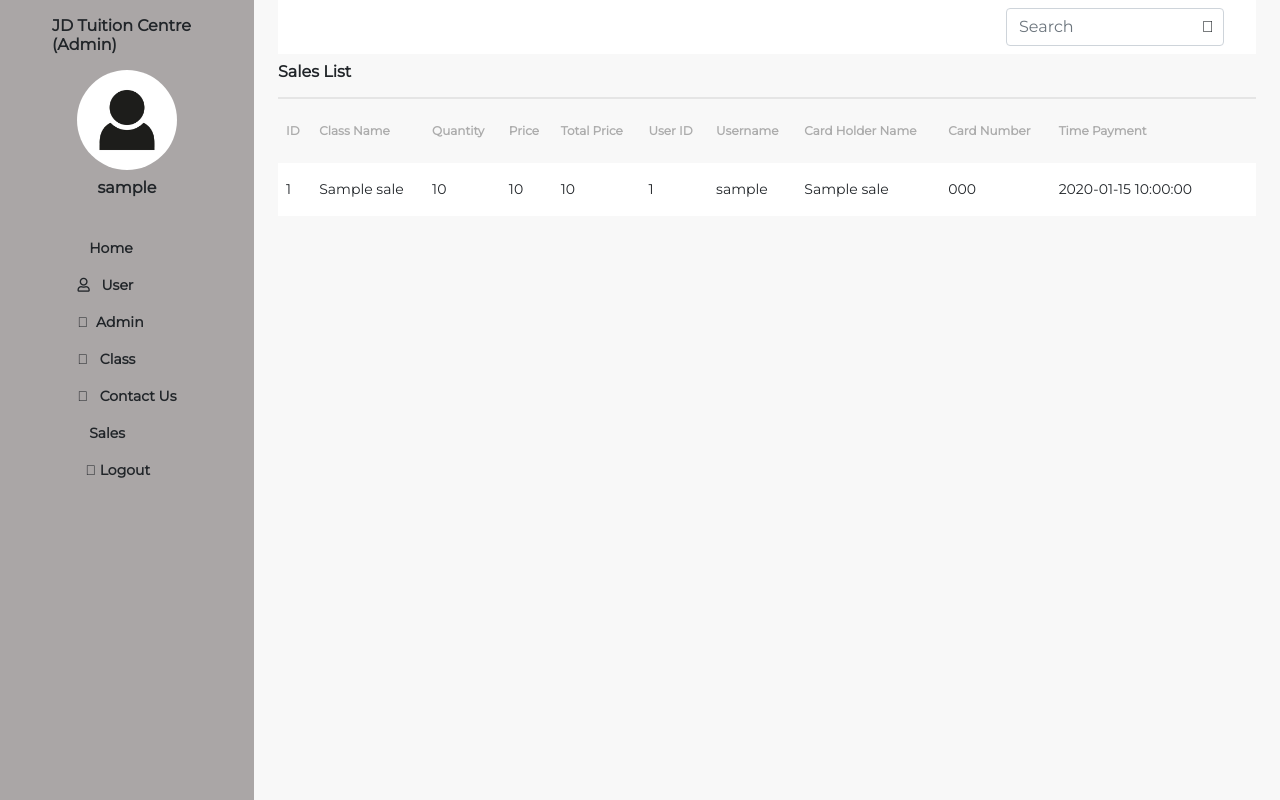
After one commit to limjiade1129/Enterprise-Project, a PHP site: page /sales_list.php in a window 1280 px wide. The commit adds this page. Run offline with PHP 8.4, Linux system fonts and the light colour scheme; the visitor is signed in with stand-in values (Sample User, id 1); tables that the repository leaves empty or names only in its code hold one stand-in row (values such as "Sample post"); some libraries are stand-ins or nearby versions.

Commit message:
Add files via upload

```diff
--- /dev/null
+++ b/Enterprise Project/admin/sales_list.php
@@ -0,0 +1,96 @@
+
+
+<!DOCTYPE html>
+<html lang="en">
+
+<head>
+    <meta charset="UTF-8">
+    <meta http-equiv="X-UA-Compatible" content="IE=edge">
+    <meta name="viewport" content="width=device-width, initial-scale=1.0">
+    <title>Sales list</title>
+    <link rel="stylesheet" href="css/bootstrap.css">
+    <link rel="stylesheet" href="css/style.css">
+    <link rel="stylesheet" href="https://pro.fontawesome.com/releases/v5.10.0/css/all.css"
+        integrity="sha384-AYmEC3Yw5cVb3ZcuHtOA93w35dYTsvhLPVnYs9eStHfGJvOvKxVfELGroGkvsg+p" crossorigin="anonymous" />
+</head>
+
+<body class="bg-content">
+    <main class="dashboard d-flex">
+        <!-- start sidebar -->
+        <?php
+            include "sidebar.php";
+        ?>
+        <!-- end sidebar -->
+
+        <!-- start content page -->
+        <div class="container-fluid px-4">
+        <?php
+            include "header.php";
+        ?>
+
+
+            <div class="student-list-header d-flex justify-content-between align-items-center py-2">
+                <div class="title h6 fw-bold">Sales List</div>
+            </div>
+
+            <div class="table-responsive">
+                <table class="table student_list table-borderless">
+                    <thead>
+                        <tr class="align-middle">
+                            <th>ID</th>
+                            <th>Class Name</th>
+                            <th>Quantity</th>
+                            <th>Price</th>
+                            <th>Total Price</th>
+                            <th>User ID</th>
+                            <th>Username</th>
+                            <th>Card Holder Name</th>
+                            <th>Card Number</th>
+                            <th>Time Payment</th>
+                            <th class="opacity-0">list</th>
+                        </tr>
+                    </thead>
+                    <tbody>
+                        <?php
+                          include 'config.php';
+                          $result = $conn -> query("SELECT * FROM sales");
+                          foreach($result as $value):
+                        ?>
+                      <tr class="bg-white align-middle">
+                                <td><?php echo $value['id'] ?></td>
+                                <td><?php echo $value['productname'] ?></td>
+                                <td><?php echo $value['quantity'] ?></td>
+                                <td><?php echo $value['price'] ?></td>
+                                <td><?php echo $value['total'] ?></td>
+                                <td><?php echo $value['userid'] ?></td>
+                                <td><?php echo $value['username'] ?></td>
+                                <td><?php echo $value['card_holder_name'] ?></td>
+                                <td><?php echo $value['card_number'] ?></td>
+                                <td><?php echo $value['time_created'] ?></td>
+                                <td class="d-md-flex gap-3 mt-3">
+                                    <a href="#" onclick="confirmRemove(<?php echo $value['id']?>)"><i class="far fa-trash"></i></a>
+                                </td>
+                        </tr>
+
+                        <?php endforeach; ?>
+                    </tbody>
+                </table>
+            </div>
+        </div>
+        <!-- end content page -->
+    </main>
+
+    <script>
+    function confirmRemove(id) {
+        var confirmDelete = confirm("Are you sure you want to remove this user?");
+
+        if (confirmDelete) {
+            window.location.href = "remove_sales.php?id=" + id;
+        }
+    }
+</script>
+    <script src="js/bootstrap.bundle.js"></script>
+    <script src="js/script.js"></script>
+</body>
+
+</html>
--- a/Enterprise Project/admin/sidebar.php
+++ b/Enterprise Project/admin/sidebar.php
@@ -1,6 +1,20 @@
 <?php
 include 'config.php';
 session_start();?>
+
+<script>
+    // JavaScript code for logout confirmation
+    document.addEventListener("DOMContentLoaded", function () {
+        document.querySelector('.logout-link').addEventListener('click', function (e) {
+            e.preventDefault();
+            var confirmLogout = confirm("Are you sure you want to logout?");
+            if (confirmLogout) {
+                window.location.href = "adminlogin.php";
+            }
+        });
+    });
+</script>
+
 <div class="bg-sidebar vh-100 w-50 position-fixed">
             <div class="log d-flex justify-content-between">
                 <h1 class="text-start ms-5 ps-1 mt-3 h6 fw-bold">JD Tuition Centre (Admin)</h1>
@@ -23,11 +37,9 @@ session_start();?>
                                     class="fal fa-bookmark me-2"></i> <span>Class</span></a></li>
                         <li class="h7"><a class=" nav-link text-dark" href="contactus_list.php"><i
                                     class="fal fa-solid fa-comment me-2"></i> <span>Contact Us</span></a></li>
-                        <li class="h7"><a class=" nav-link text-dark" href="payment_list.php"><i
-                                    class="fal fa-usd-square me-2"></i> <span>Payment</span></a></li>
-                        <li class="h7"><a class=" nav-link text-dark" href=""><i
-                                    class="fal fa-file-chart-line me-2"></i> <span>Report</span></a></li>
-                        <li class="h7"><a class=" nav-link text-dark" href="logout.php"><i
+                        <li class="h7"><a class=" nav-link text-dark" href="sales_list.php"><i
+                                    class="fal fa-usd-square me-2"></i> <span>Sales</span></a></li>
+                        <li class="h7"><a class=" nav-link text-dark logout-link" href="#"><i
                                     class="fal fa-sign-out-alt ms-2"></i> <span>Logout</span></a></li>
                 </ul>
 
--- a/Enterprise Project/cart.php
+++ b/Enterprise Project/cart.php
@@ -39,9 +39,8 @@ if(isset($_GET['delete_all'])){
 
    <link rel="stylesheet" href="https://cdnjs.cloudflare.com/ajax/libs/font-awesome/6.0.0/css/all.min.css">
    <link href="https://cdn.jsdelivr.net/npm/bootstrap@5.0.0-beta1/dist/css/bootstrap.min.css" rel="stylesheet">
-   <link rel="stylesheet" href="css/stylesheet2.css">
-   <link rel="stylesheet" href="css/homepage.css"/>
-   <link rel="stylesheet" href="css/style.css"/>
+   <link rel="stylesheet" href="CSS/stylesheet2.css">
+   <link rel="stylesheet" href="CSS/style.css"/>
 
 </head>
 <body>
```
Also changed, not shown: Enterprise Project/admin/contactus_list.php (added, +88 -0 lines), Enterprise Project/admin/dashboard.php (+15 -11 lines), Enterprise Project/admin/remove_contactus.php (added, +16 -0 lines), Enterprise Project/admin/remove_sales.php (added, +16 -0 lines), Enterprise Project/admin/adminlogout.php (added).
